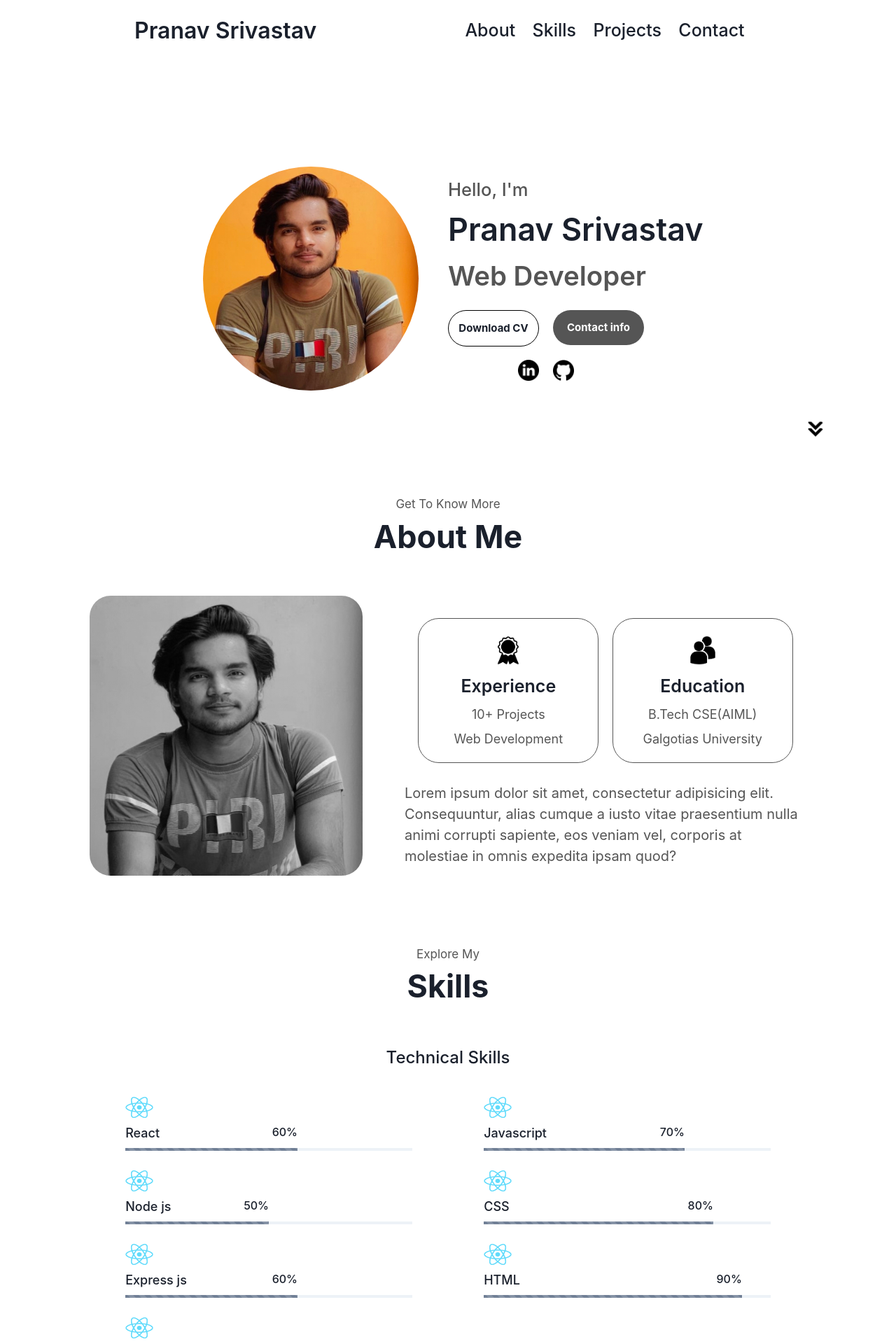
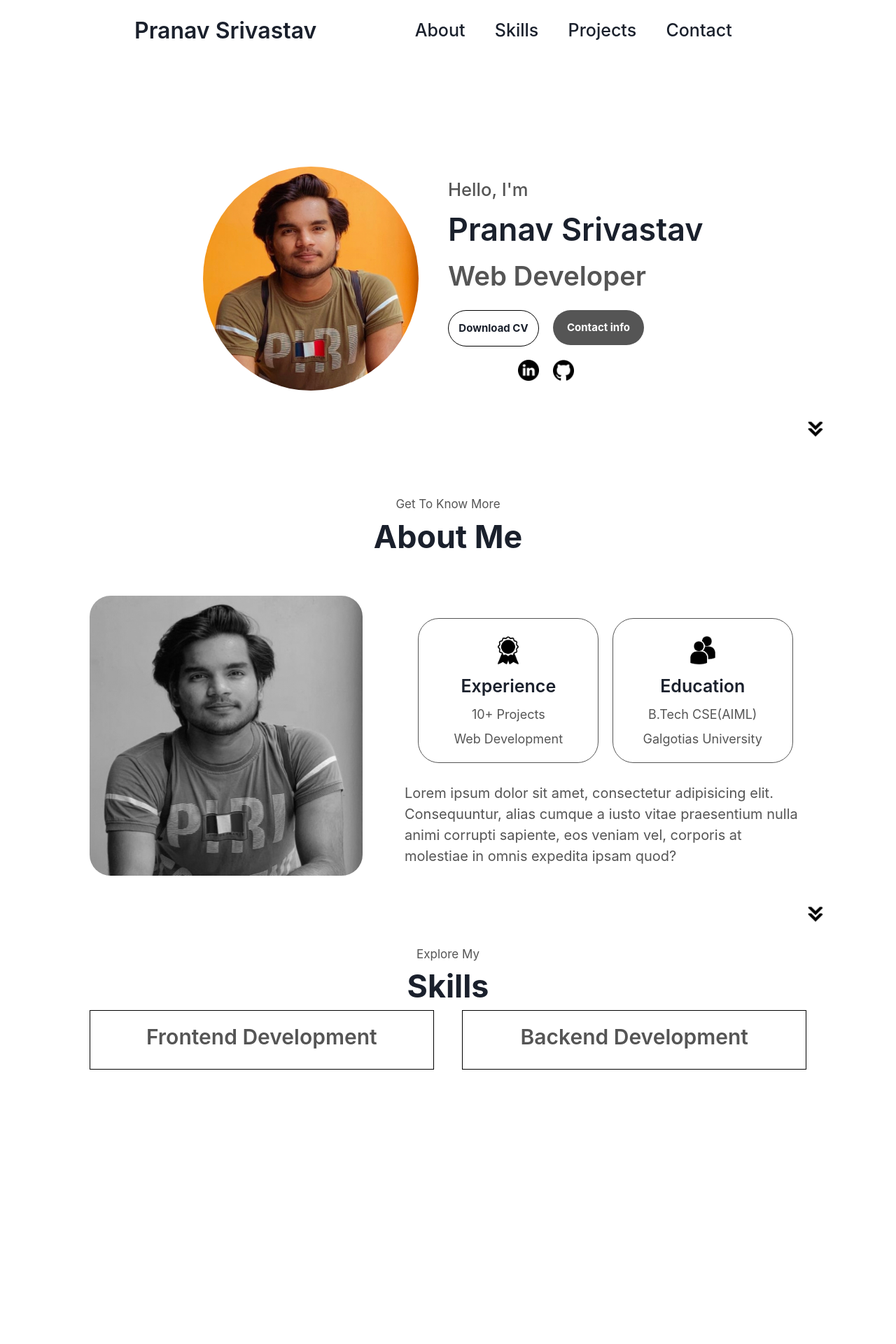
Before and after one commit to iamransh/Portfolio-Website, a Next.js app: page / in a window 1280 px wide. Shown: the top 1920 px of the page at 70% size. After the commit the page ends 1578 px from the top, so only its background shows below. Built offline with nearby package versions, Linux system fonts and the light colour scheme.

Commit message:
ui changes

```diff
--- a/src/components/About.js
+++ b/src/components/About.js
@@ -3,6 +3,7 @@ import { Flex, Stack, Text, Image, Button } from "@chakra-ui/react";
 import img from "../assets/image.jpg";
 import education from "../assets/education.png";
 import experience from "../assets/experience.png";
+import arrow from "../assets/arrow.png";
 
 export default function About() {
   return (
@@ -11,14 +12,15 @@ export default function About() {
         textAlign={"center"}
         fontSize={["12px", "14px", "17px"]}
         color="rgb(85,85,85)"
+        className="about"
       >
         Get To Know More
       </Text>
       <Text textAlign={"center"} className="name" fontWeight={"bold"}>
         About Me
       </Text>
-      <Flex py={["10px", "20px", "50px"]} className="about">
-        <Flex className="about_img_box">
+      <Flex py={["10px", "20px", "50px"]} className="aboutme">
+        <Flex className="about_img_box" data-aos="fade-right">
           <Image
             src={img.src}
             alt="img"
@@ -27,7 +29,7 @@ export default function About() {
             className="about_img"
           />
         </Flex>
-        <Stack justify={"center"}>
+        <Stack justify={"center"} data-aos="fade-left">
           <Flex
             justify={["space-evenly"]}
             align="center"
@@ -82,6 +84,17 @@ export default function About() {
           </Text>
         </Stack>
       </Flex>
+      <Image
+        src={arrow.src}
+        alt="arrow"
+        position="absolute"
+        bottom={["40px", "100px", "30px"]}
+        right={["25px", "40px", "100px"]}
+        w="30px"
+        h="30px"
+        display={["none", "none", "block"]}
+        data-aos="fade-left"
+      />
     </Stack>
   );
 }
--- a/src/components/HeroSection.js
+++ b/src/components/HeroSection.js
@@ -4,20 +4,11 @@ import React, { useEffect, useState } from "react";
 import linkedin from "../assets/linkedin.png";
 import github from "../assets/github.png";
 import arrow from "../assets/arrow.png";
+import { useRouter } from "next/router";
 
 export default function HeroSection() {
-  const [display, setDisplay] = useState("flex");
-
-  const handelClick = () => {
-    setDisplay("none");
-  };
-
-  const handelScroll = () => {
-    setDisplay("none");
-  };
-
   return (
-    <Flex w="100%" className="hero" position="relative" onScroll={handelScroll}>
+    <Flex w="100%" className="hero" position="relative">
       <Flex
         // w={["100%", "100%", "50%"]}
         justify={"center"}
@@ -97,15 +88,13 @@ export default function HeroSection() {
       <Image
         src={arrow.src}
         alt="arrow"
-        id="arrow"
         position="absolute"
         bottom={["40px", "100px", "80px"]}
         right={["25px", "40px", "100px"]}
         w="30px"
         h="30px"
-        cursor="pointer"
-        display={["none", "none", display]}
-        onClick={handelClick}
+        display={["none", "none", "block"]}
+        data-aos="fade-left"
       />
     </Flex>
   );
--- a/src/components/LandingPage.js
+++ b/src/components/LandingPage.js
@@ -1,10 +1,13 @@
 import React from "react";
-import Navbar from "./Navbar";
+// import Navbar from "./Navbar";
 import dynamic from "next/dynamic";
 // import HeroSection from "./HeroSection";
+const Navbar = dynamic(() => import("./Navbar"), { ssr: false });
 const HeroSection = dynamic(() => import("./HeroSection"), { ssr: false });
-import About from "./About";
-import Skills from "./Skills";
+// import About from "./About";
+const About = dynamic(() => import("./About"), { ssr: false });
+// import Skills from "./Skills";
+const Skills = dynamic(() => import("./Skills"), { ssr: false });
 
 export default function LandingPage() {
   return (
--- a/src/components/Navbar.js
+++ b/src/components/Navbar.js
@@ -72,7 +72,7 @@ export default function Navbar() {
         w="100%"
         // position="sticky"
         // top="0"
-        px={["15%"]}
+        px={["10%", "15%", "15%"]}
         py="20px"
         zIndex={100}
         data-aos="fade-down"
@@ -82,12 +82,7 @@ export default function Navbar() {
         <Flex fontWeight={"semibold"} className="logo">
           Pranav Srivastav
         </Flex>
-        <Flex
-          w="50%"
-          fontSize={"18px"}
-          fontWeight={"medium"}
-          justify={"space-evenly"}
-        >
+        <Flex justify={"space-evenly"} className="links">
           {NavBarLinks.map((link, index) => (
             <Flex key={index}>
               <Text
@@ -111,7 +106,7 @@ export default function Navbar() {
             alt="icon"
             color={"white"}
             className="hamburgerIcon"
-            w="70px"
+            w={["50px", "70px", "70px"]}
           />
         </Flex>
       </Flex>
--- a/src/components/Skills.js
+++ b/src/components/Skills.js
@@ -7,6 +7,7 @@ import {
   CircularProgress,
   CircularProgressLabel,
 } from "@chakra-ui/progress";
+// import ApexCharts from "apexcharts";
 
 export default function Skills() {
   return (
@@ -15,14 +16,20 @@ export default function Skills() {
         textAlign={"center"}
         fontSize={["12px", "14px", "17px"]}
         color="rgb(85,85,85)"
+        data-aos="zoom-in"
       >
         Explore My
       </Text>
-      <Text textAlign={"center"} className="name" fontWeight={"bold"}>
+      <Text
+        textAlign={"center"}
+        className="name"
+        fontWeight={"bold"}
+        data-aos="zoom-in"
+      >
         Skills
       </Text>
-      <Stack w="100%" py={["10px", "20px", "50px"]}>
-        <Stack w="100%">
+      {/* <Stack w="100%" py={["10px", "20px", "50px"]}>
+        <Stack w="100%" data-aos="zoom-in">
           <Text
             fontSize={["17px", "20px", "24px"]}
             fontWeight={"medium"}
@@ -30,8 +37,8 @@ export default function Skills() {
           >
             Technical Skills
           </Text>
-          <Flex w="100%" py="20px">
-            <Stack w="50%" align={"center"}>
+          <Flex w="100%" py="20px" flexDir={["column", "column", "row"]}>
+            <Stack w={["100%", "100%", "50%"]} align={"center"}>
               <Stack w="80%" py="10px">
                 <Image src={react.src} alt="react" w="40px" h="30px" />
                 <Flex justify={"space-between"} w="60%">
@@ -104,8 +111,6 @@ export default function Skills() {
                   isAnimated
                 />
               </Stack>
-            </Stack>
-            <Stack w="50%" align={"center"}>
               <Stack w="80%" py="10px">
                 <Image src={react.src} alt="react" w="40px" h="30px" />
                 <Flex justify={"space-between"} w="70%">
@@ -124,6 +129,8 @@ export default function Skills() {
                   isAnimated
                 />
               </Stack>
+            </Stack>
+            <Stack w={["100%", "100%", "50%"]} align={"center"}>
               <Stack w="80%" py="10px">
                 <Image src={react.src} alt="react" w="40px" h="30px" />
                 <Flex justify={"space-between"} w="80%">
@@ -160,10 +167,64 @@ export default function Skills() {
                   isAnimated
                 />
               </Stack>
+              <Stack w="80%" py="10px">
+                <Image src={react.src} alt="react" w="40px" h="30px" />
+                <Flex justify={"space-between"} w="90%">
+                  <Text fontWeight={"medium"} fontSize={"18px"}>
+                    Chakra UI
+                  </Text>
+                  <Text fontWeight={"medium"}>90%</Text>
+                </Flex>
+                <Progress
+                  value={90}
+                  sx={{ alignSelf: "stretch" }}
+                  size="xs"
+                  // color="black"
+                  colorScheme="gray"
+                  hasStripe
+                  isAnimated
+                />
+              </Stack>
+              <Stack w="80%" py="10px">
+                <Image src={react.src} alt="react" w="40px" h="30px" />
+                <Flex justify={"space-between"} w="80%">
+                  <Text fontWeight={"medium"} fontSize={"18px"}>
+                    Bootstrap
+                  </Text>
+                  <Text fontWeight={"medium"}>80%</Text>
+                </Flex>
+                <Progress
+                  value={80}
+                  sx={{ alignSelf: "stretch" }}
+                  size="xs"
+                  // color="black"
+                  colorScheme="gray"
+                  hasStripe
+                  isAnimated
+                />
+              </Stack>
+              <Stack w="80%" py="10px">
+                <Image src={react.src} alt="react" w="40px" h="30px" />
+                <Flex justify={"space-between"} w="80%">
+                  <Text fontWeight={"medium"} fontSize={"18px"}>
+                    Tailwind
+                  </Text>
+                  <Text fontWeight={"medium"}>80%</Text>
+                </Flex>
+                <Progress
+                  value={80}
+                  sx={{ alignSelf: "stretch" }}
+                  size="xs"
+                  // color="black"
+                  colorScheme="gray"
+                  hasStripe
+                  isAnimated
+                />
+              </Stack>
             </Stack>
           </Flex>
         </Stack>
-        <Stack w="100%">
+        <Stack w="100%" data-aos="zoom-in">
           <Text
             fontSize={["17px", "20px", "24px"]}
             fontWeight={"medium"}
@@ -172,7 +233,31 @@ export default function Skills() {
             Professional Skills
           </Text>
         </Stack>
-      </Stack>
+      </Stack> */}
+      <Flex w="100%" justify={"space-between"}>
+        <Stack w="48%" py="15px" border="1px solid black">
+          <Text
+            textAlign={"center"}
+            fontSize={"30px"}
+            fontWeight={"semibold"}
+            color="rgb(85,85,85)"
+          >
+            Frontend Development
+          </Text>
+          <Flex></Flex>
+        </Stack>
+        <Stack w="48%" py="15px" border="1px solid black">
+          <Text
+            textAlign={"center"}
+            fontSize={"30px"}
+            fontWeight={"semibold"}
+            color="rgb(85,85,85)"
+          >
+            Backend Development
+          </Text>
+          <Flex></Flex>
+        </Stack>
+      </Flex>
     </Stack>
   );
 }
--- a/src/pages/_app.js
+++ b/src/pages/_app.js
@@ -6,7 +6,7 @@ import "aos/dist/aos.css";
 
 export default function App({ Component, pageProps }) {
   useEffect(() => {
-    Aos.init({ duration: 2000 });
+    Aos.init({ duration: 1000 });
   }, []);
   return (
     <ChakraProvider>
--- a/src/styles/globals.css
+++ b/src/styles/globals.css
@@ -21,8 +21,11 @@
     display: none;
 }
 .logo{
-    width:50%;
+    width:40%;
     font-size: 2.5vw;
+}
+.links{
+    width:60%;
 }
 
 .hero{
@@ -50,7 +53,7 @@
     font-size: 3vw;
 }
 
-.about{
+.aboutme{
     flex-direction: row;
 }
 .about_img_box{
@@ -72,8 +75,11 @@
         display:flex;
     }
     .logo{
-        width: 100%;
+        width: 80%;
         font-size: 3.5vw;
+    }
+    .links{
+        width:20%;
     }
     .hero{
         flex-direction: column;
@@ -99,7 +105,7 @@
     .web{
         font-size: 3.5vw;
     }
-    .about{
+    .aboutme{
         flex-direction: column;
     }
     .about_img_box{
```
